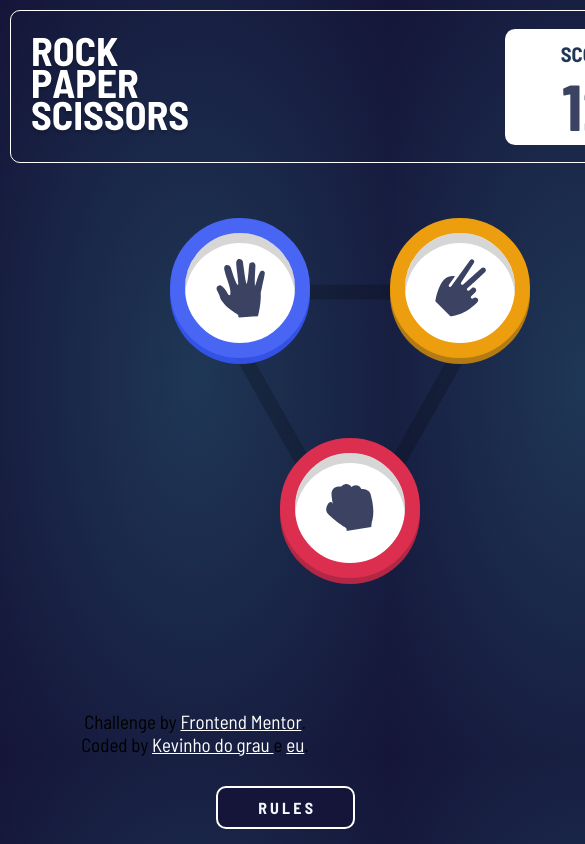
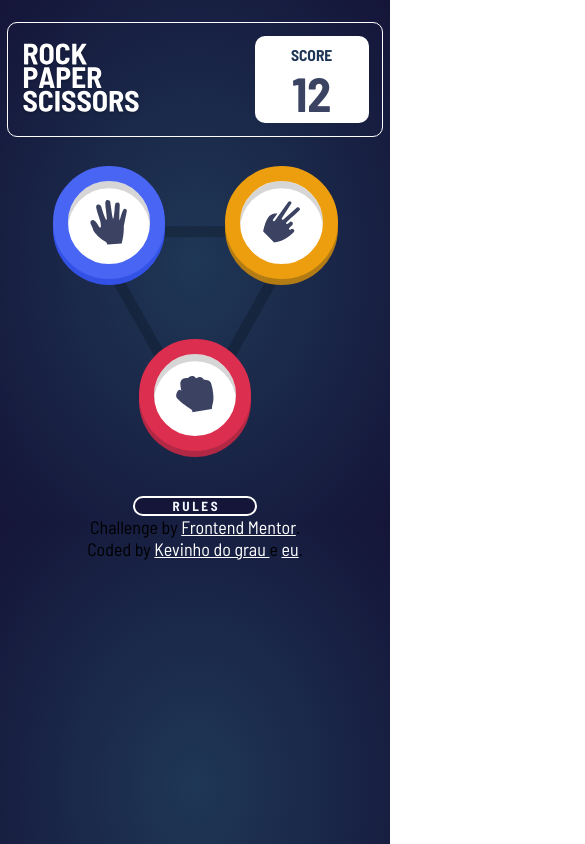
Before and after one commit to txr-nicole/rock-paper-scissors-master, a plain HTML site: page public/index.html in a window 390 px wide. Shown: the top 844 px of the page, 585 px wide, since content can reach past the window. Drawn offline with Linux system fonts and the light colour scheme.

Commit message:
📱 responsiveness completed successfully

```diff
--- a/public/index.html
+++ b/public/index.html
@@ -18,7 +18,7 @@
 <body>
   <div class="container">
     <header>
-      <img src="../images/logo.svg" alt="">
+      <img class="logo" src="../images/logo.svg" alt="">
       <div class="score">
         <h2 class="score-title">Score</h2>
         <span class="score-number">12</span>
@@ -44,10 +44,15 @@
       </div>
     </main>
 
+    <button class="rules">R u l e s</button>
 
+    <div class="attribution">
+      Challenge by <a href="https://www.frontendmentor.io?ref=challenge" target="_blank">Frontend Mentor</a>.
+      <br> Coded by <a href="https://www.youtube.com/watch?v=eQLxAGEV_6U">Kevinho do grau </a> e
+      <a href=""> eu</a>.
+    </div>
   </div>
 
-  <button class="rules">R u l e s</button>
 
   <div class="modal">
     alo
@@ -55,11 +60,6 @@
   </div>
 
 
-  <div class="attribution">
-    Challenge by <a href="https://www.frontendmentor.io?ref=challenge" target="_blank">Frontend Mentor</a>.
-    <br> Coded by <a href="https://www.youtube.com/watch?v=eQLxAGEV_6U">Kevinho do grau </a> e
-    <a href=""> eu</a>.
-  </div>
   <script src="../src/js/main.js"></script>
 </body>
 
--- a/public/styles.css
+++ b/public/styles.css
@@ -2,18 +2,22 @@
   font-family: "Barlow Semi Condensed", sans-serif;
   margin: 0;
   padding: 0;
+
 }
+
 body {
   background: radial-gradient(#1f3756, #141539);
-  /* width: 100vw;
-  height: 100vh; */
   box-sizing: border-box;
 }
 
 .container {
-  width: 700px;
+  max-width: 43.7rem;
   margin: 0 auto;
-  height: 700px;
+  height: 43.7rem;
+  display: flex;
+  flex-direction: column;
+  justify-content: space-evenly;
+
 }
 
 header {
@@ -23,13 +27,16 @@ header {
   border: 1px solid white;
   border-radius: 10px;
   padding: 1.1rem;
-  margin: 10px;
+  margin: 1.8rem .6rem ;
+
 }
-
+.logo{
+  width: 10rem;
+}
 .score {
   background: white;
-  width: 150px;
-  height: 100px;
+  width: 8.5rem;
+  height: 6.25rem;
   color: #141539;
   border-radius: 10px;
   text-align: center;
@@ -45,77 +52,75 @@ header {
 }
 
 .score-number {
-  font-size: 65px;
+  font-size: 4rem;
   font-weight: bold;
   color: hsl(229, 25%, 31%);
   margin-top: 0.3rem;
 }
 
-main{
+main {
   background-image: url(../images/bg-triangle.svg);
   background-repeat: no-repeat;
   background-position: center;
-    height: 500px;
+  min-height: 28.1rem;
   display: flex;
   flex-direction: column;
   flex-wrap: wrap;
   justify-content: center;
   align-items: center;
-    gap: 80px;
+  gap: 5rem;
 }
-.cima{
+.cima {
   display: flex;
   justify-content: center;
-    gap: 80px;
+  gap: 5rem;
   width: 100%;
 }
 
 .baixo {
-    margin-bottom: 50px;
+  margin-bottom: 3.1rem;
 }
 
 .game {
-  width: 110px;
-  height: 110px;
+  width: 6.875rem;
+  height: 6.875rem;
   background-color: rgb(255, 255, 255);
   text-align: center;
   display: flex;
   justify-content: center;
   align-items: center;
   border-radius: 100%;
-  border: solid 15px ;
-
-
+  border: solid 15px;
+}
+.game img{
+  width: 3.1rem;
+}
+.rock {
+  /* margin: -40px 0 0 280px; */
+  border-color: hsl(349, 71%, 52%);
+  box-shadow: inset 0px .6rem 0px 0px rgba(0, 0, 0, 0.16),
+    0px 6px 0px 0px hsla(349, 65%, 46%, 0.9);
 }
 
-.rock{
-    /* margin: -40px 0 0 280px; */
-    border-color: hsl(349, 71%, 52%);
-    box-shadow: inset 0px 10px 0px 0px rgba(0,0,0,0.16), 0px 6px 0px 0px  hsla(349, 65%, 46%, 0.9);
-
+.paper {
+  border-color: hsl(230, 89%, 62%);
+  box-shadow: inset 0px .6rem 0px 0px rgba(0, 0, 0, 0.16),
+    0px 6px 0px 0px hsla(230, 92%, 59%, 0.9);
 }
-
-.paper{
-    /* position: absolute;
-    left: 560px;
-    top: 220px; */
-    /* margin: px 0 0 0; */
-    border-color: hsl(230, 89%, 62%);
-    box-shadow: inset 0px 10px 0px 0px rgba(0,0,0,0.16), 0px 6px 0px 0px  hsla(230, 92%, 59%, 0.90) ;
-}
-.scissors{
-    /* position: absolute;
-    right: 560px;
-    top: 220px; */
-    /* margin: -80px 0 0 390px; */
+.scissors {
   border-color: hsl(39, 89%, 49%);
-    box-shadow: inset 0px 10px 0px 0px rgba(0,0,0,0.16), 0px 6px 0px 0px hsla(39, 87%, 41%, 0.9) ;
+  box-shadow: inset 0px .6rem 0px 0px rgba(0, 0, 0, 0.16),
+    0px 6px 0px 0px hsla(39, 87%, 41%, 0.9);
 }
 .rules {
+  width: 7.7rem;
+  height: 2.5rem;
   position: absolute;
   right: 35px;
   bottom: 15px;
-  padding: 10px 40px;
+    /* padding: 10px 40px; */
+
+  /* padding: 10px 40px; */
   font-size: 1rem;
   font-weight: bold;
   text-transform: uppercase;
@@ -132,7 +137,7 @@ main{
 }
 
 .attribution {
-  font-size: 19px;
+  font-size: 1rem;
   text-align: center;
 }
 
@@ -155,3 +160,37 @@ main{
 .open {
   display: block;
 }
+
+@media (max-width: 720px) {
+    html{
+      font-size: 87.5%; /*14px*/
+    }
+
+  }
+
+@media (max-width: 1080px) {
+  html{
+    font-size: 93.75%; /* 15px*/
+  }
+  }
+@media (max-width: 450px){
+  html{
+    font-size: 75%;
+  }
+  main{
+    /* margin-top: 5rem; */
+    background-size: 19rem;
+  }
+  .rules{
+    position:static;
+    height: 41px;
+    width:124px;
+    align-self: center;
+    font-size: 110%;
+
+
+  }
+  .attribution{
+    font-size: 1.5rem;
+  }
+}
```
Lines whose indentation alone changed are shown as unchanged.
